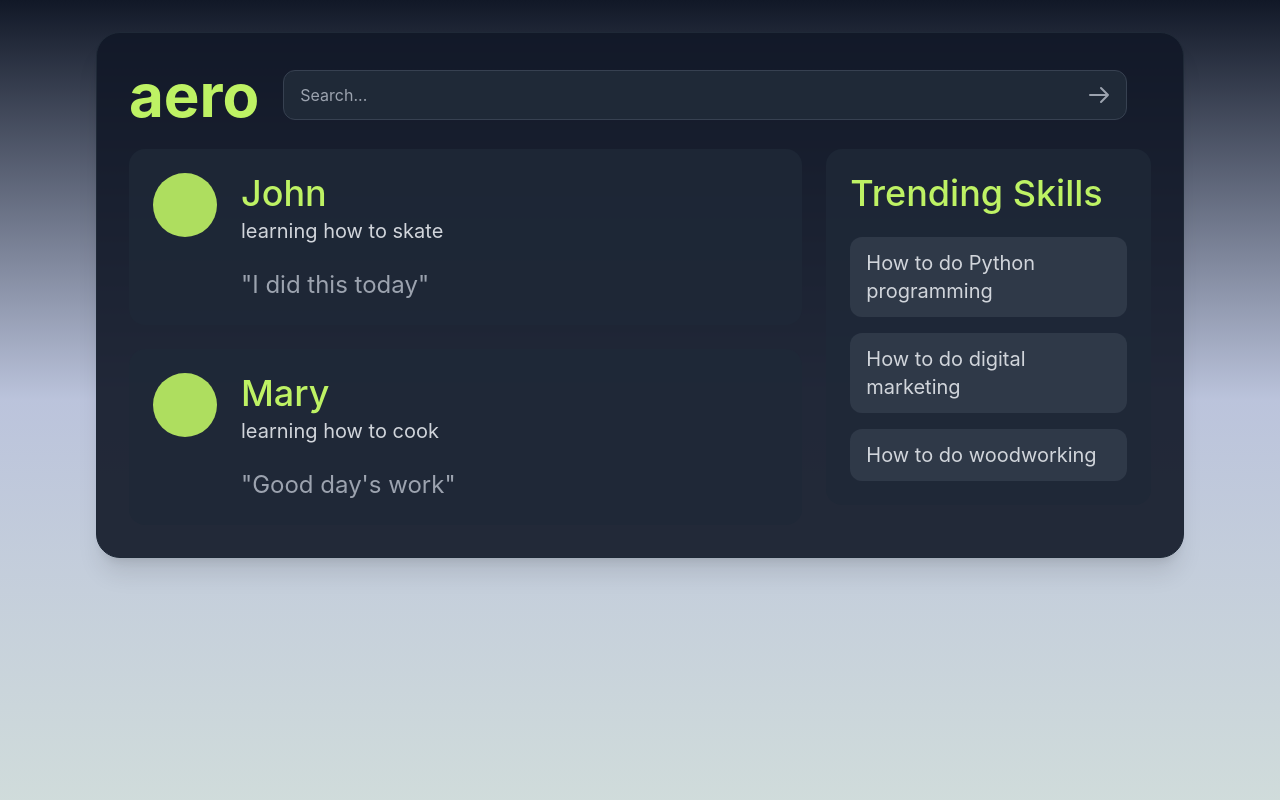
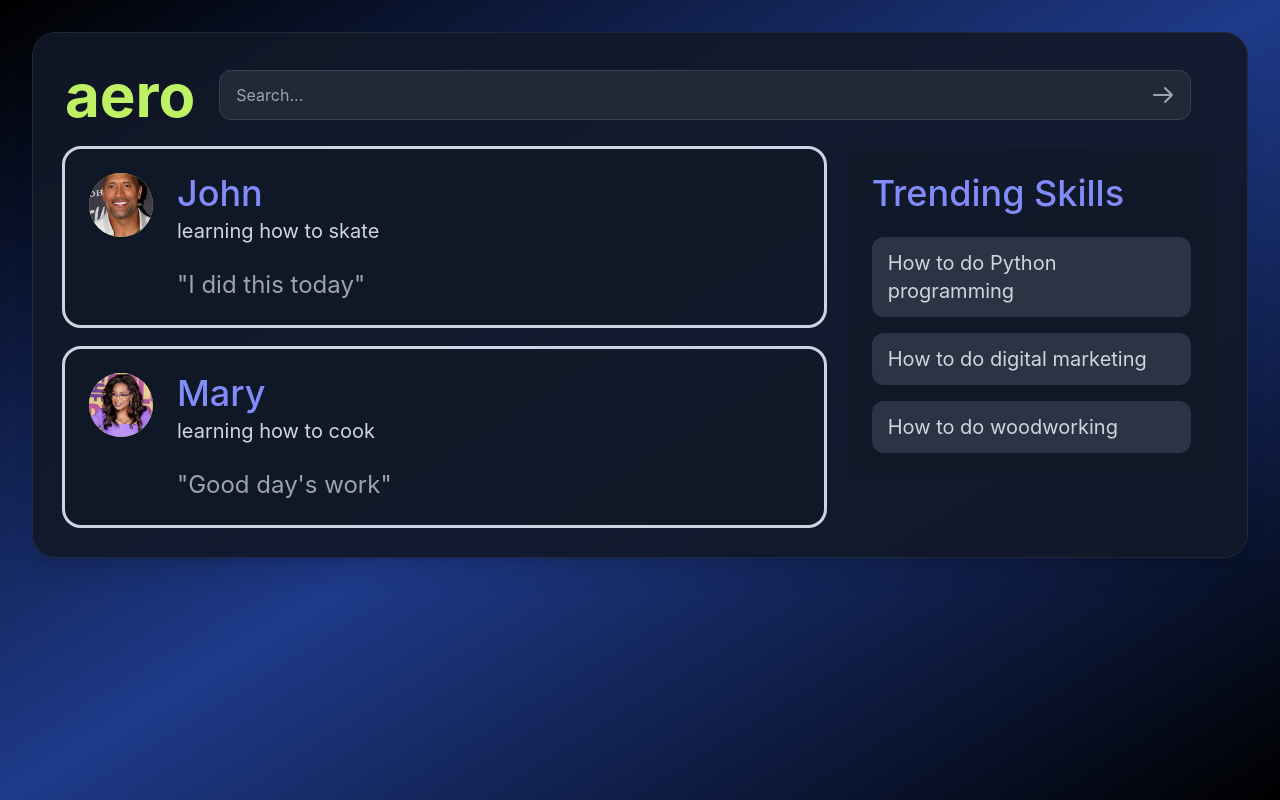
Before and after one commit to isaac-aryan/Aero, a React (Create React App) app in the folder frontend/: page / in a window 1280 px wide. Built offline with nearby package versions, Linux system fonts and the light colour scheme.

Commit message:
changed social css

```diff
--- a/frontend/src/components/SocialProfileCard.jsx
+++ b/frontend/src/components/SocialProfileCard.jsx
@@ -1,15 +1,16 @@
 // components/ProfileCard.jsx
 import React from 'react';
 
-function ProfileCard({ name, activity, status }) {
+function ProfileCard({ name, pfp, activity, status }) {
   return (
-    <div className="bg-gray-800/80 rounded-2xl p-6">
+    <div className="bg-gray-900/80 outline outline-slate-300 rounded-2xl p-6">
       <div className="flex items-start">
         <div className="w-16 h-16 rounded-full bg-lime-300/90 flex items-center justify-center">
           {/* This would be an avatar image in a real app */}
+            <img src={pfp} alt={`${name}'s profile`} className="rounded-full w-full h-full object-cover" />
         </div>
         <div className="ml-6">
-          <h2 className="text-lime-300 text-4xl font-medium">{name}</h2>
+          <h2 className="text-indigo-400 text-4xl font-medium">{name}</h2>
           <p className="text-gray-300 text-xl mt-1">{activity}</p>
           <p className="text-gray-400 text-2xl mt-6">{status}</p>
         </div>
--- a/frontend/src/components/SocialTrendingSkills.jsx
+++ b/frontend/src/components/SocialTrendingSkills.jsx
@@ -3,8 +3,8 @@ import React from 'react';
 
 function TrendingSkills({ skills }) {
   return (
-    <div className="bg-gray-800/80 rounded-2xl p-6">
-      <h2 className="text-lime-300 text-4xl font-medium mb-6">Trending Skills</h2>
+    <div className="bg-gray-900/80 rounded-2xl p-6">
+      <h2 className="text-indigo-400 text-4xl font-medium mb-6">Trending Skills</h2>
       <div className="space-y-4">
         {skills.map((skill, index) => (
           <div key={index} className="bg-gray-700/70 hover:bg-gray-700 rounded-xl px-4 py-3 text-gray-300 text-xl cursor-pointer transition">
--- a/frontend/src/pages/SocialPage.js
+++ b/frontend/src/pages/SocialPage.js
@@ -3,6 +3,9 @@ import React from 'react';
 import Header from '../components/SocialHeader';
 import ProfileCard from '../components/SocialProfileCard';
 import TrendingSkills from '../components/SocialTrendingSkills';
+
+import maryImg from '../assets/mary.png';
+import johnImg from '../assets/john.png';
 
 function Social() {
   // Sample data for profile cards
@@ -10,12 +13,14 @@ function Social() {
     {
       id: 1,
       name: 'John',
+        pfp: johnImg,
       activity: 'learning how to skate',
       status: '"I did this today"'
     },
     {
       id: 2,
       name: 'Mary',
+        pfp: maryImg,
       activity: 'learning how to cook',
       status: '"Good day\'s work"'
     }
@@ -29,8 +34,8 @@ function Social() {
   ];
 
   return (
-    <div className="min-h-screen bg-gradient-to-b from-gray-900 via-blue-900/30 to-teal-900/20">
-      <div className="max-w-6xl mx-auto p-8">
+    <div className="min-h-screen bg-gradient-to-br from-black via-blue-900 to-black">
+      <div className="w-full mx-auto p-8">
         <div className="bg-gray-900/90 rounded-3xl p-8 shadow-xl border border-gray-800">
           {/* Header with search bar */}
           <Header />
@@ -43,6 +48,7 @@ function Social() {
                 <ProfileCard
                   key={profile.id}
                   name={profile.name}
+                    pfp={profile.pfp}
                   activity={profile.activity}
                   status={profile.status}
                 />
```
Also changed, not shown: frontend/src/assets/john.png (added), frontend/src/assets/mary.png (added).
